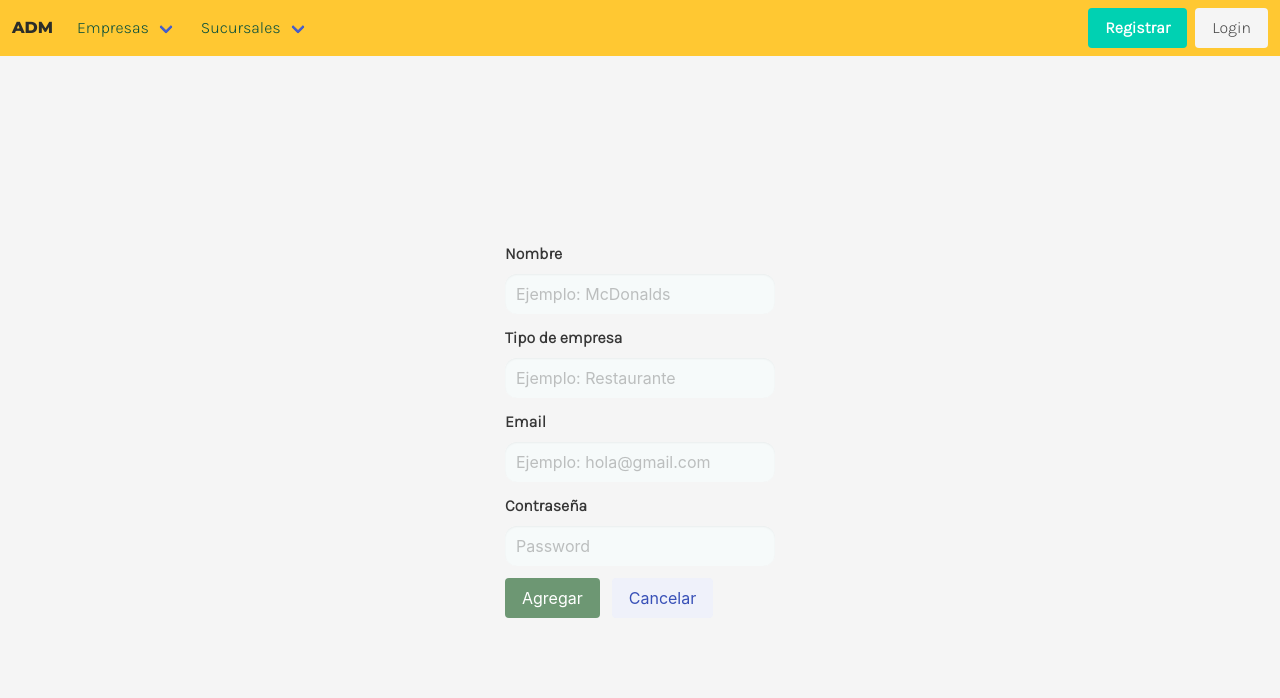
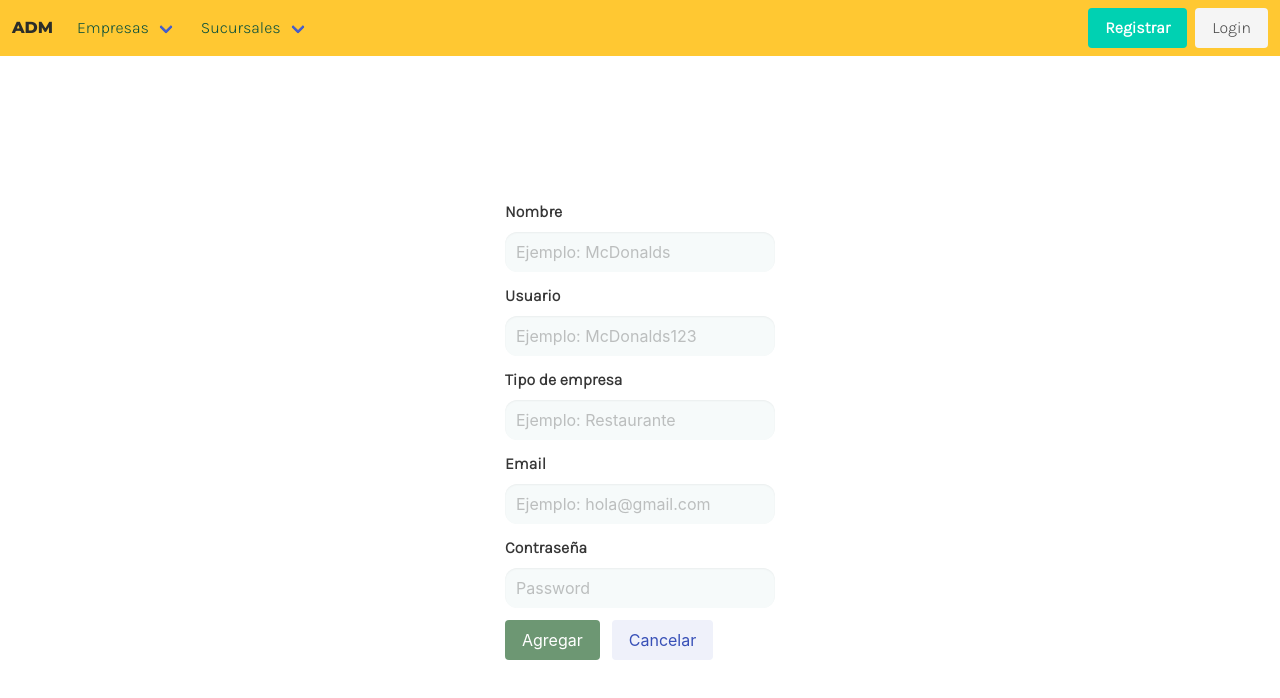
Before and after one commit to plancerio2020255/empleadosAngular, an Angular app in the folder EmpleadosAngular/empleadosAngular/: page /agregarEmpresa in a window 1280 px wide. Shown: the top 698 px of the page. Built offline with nearby package versions, Linux system fonts and the light colour scheme.

Commit message:
Update agregar-empresa.component.html

```diff
--- a/EmpleadosAngular/empleadosAngular/src/app/components/agregar-empresa/agregar-empresa.component.html
+++ b/EmpleadosAngular/empleadosAngular/src/app/components/agregar-empresa/agregar-empresa.component.html
@@ -1,4 +1,4 @@
-<section class="hero has-background-white-ter is-fullheight-with-navbar">
+<section class="hero is-fullheight-with-navbar">
   <div class="hero-body">
     <div class="container">
       <div class="columns is-centered">
@@ -7,16 +7,27 @@
           <div class="field">
             <label class="label">Nombre</label>
             <div class="control">
-              <input class="input" type="text" placeholder="Ejemplo: McDonalds" name="nombreEmpresa" #nombre="ngModel"
-                [(ngModel)]="empresasModelPost.nombreEmpresa">
+              <input class="input" type="text" placeholder="Ejemplo: McDonalds"
+              name="nombre" #nombre="ngModel"
+              [(ngModel)] = "empresasModelPost.nombre">
+            </div>
+          </div>
+
+          <div class="field">
+            <label class="label">Usuario</label>
+            <div class="control">
+              <input class="input" type="text" placeholder="Ejemplo: McDonalds123"
+              name="usuario" #usuario="ngModel"
+              [(ngModel)] = "empresasModelPost.usuario">
             </div>
           </div>
 
           <div class="field">
             <label class="label">Tipo de empresa</label>
             <div class="control">
-              <input class="input" type="text" placeholder="Ejemplo: Restaurante" name="tipoEmpresa" #nombre="ngModel"
-              [(ngModel)]="empresasModelPost.nombreEmpresa">
+              <input class="input" type="text" placeholder="Ejemplo: Restaurante"
+              name="tipoEmpresa" #tipoEmpresa="ngModel"
+              [(ngModel)] = "empresasModelPost.tipoEmpresa">
             </div>
           </div>
 
@@ -24,25 +35,27 @@
           <div class="field">
             <label class="label">Email</label>
             <div class="control">
-              <input class="input" type="email" placeholder="Ejemplo: hola@gmail.com" name="email" #nombre="ngModel"
-              [(ngModel)]="empresasModelPost.nombreEmpresa">
+              <input class="input" type="email" placeholder="Ejemplo: hola@gmail.com"
+              name="email" #email="ngModel"
+              [(ngModel)] = "empresasModelPost.email">
             </div>
           </div>
 
           <div class="field">
             <label class="label">Contraseña</label>
             <p class="control">
-              <input class="input" type="password" placeholder="Password" name="password" #nombre="ngModel"
-              [(ngModel)]="empresasModelPost.nombreEmpresa">
+              <input class="input" type="password" placeholder="Password"
+              name="password" #password="ngModel"
+              [(ngModel)] = "empresasModelPost.password">
             </p>
           </div>
 
           <div class="field is-grouped">
             <div class="control">
-              <button class="button is-link" (click)="postEmpresas()">Agregar</button>
+              <button class="button is-link" (click)="postEmpresa()">Agregar</button>
             </div>
             <div class="control">
-              <button class="button is-link is-light">Cancelar</button>
+              <button class="button is-link is-light"  routerLink="/inicio">Cancelar</button>
             </div>
           </div>
 
```
